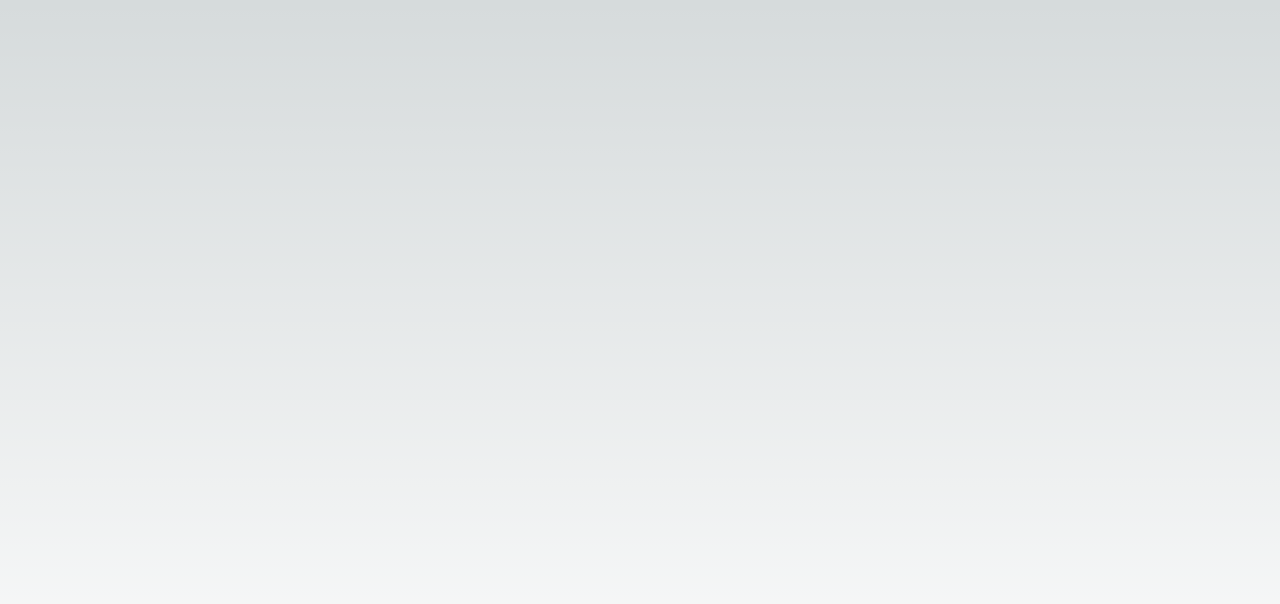
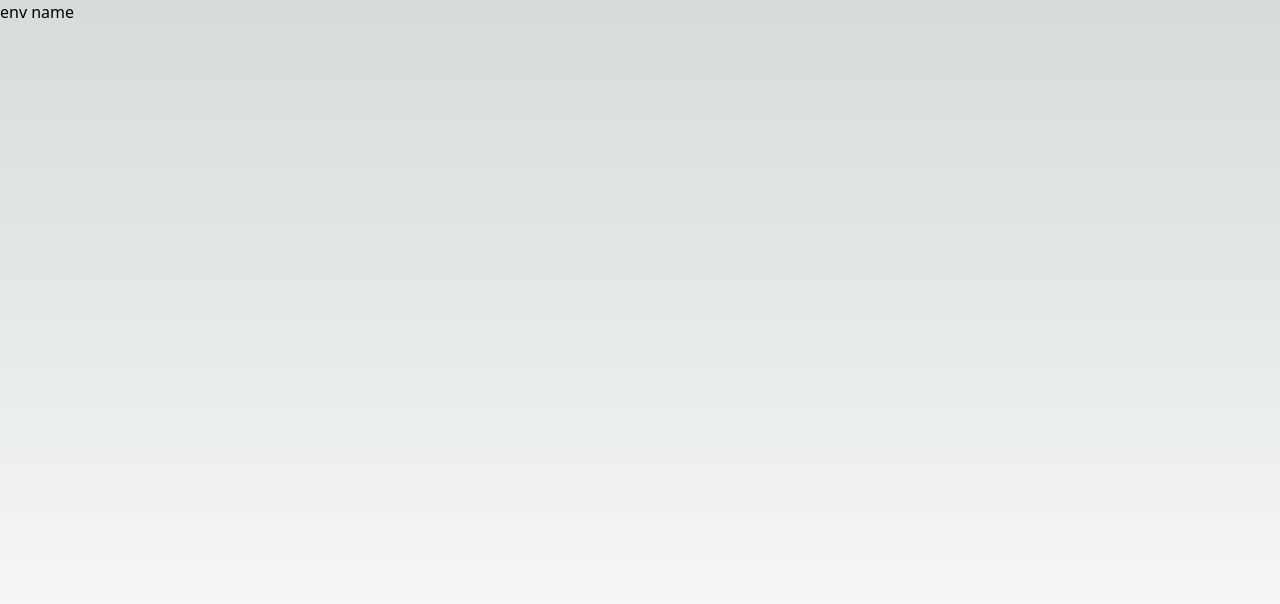
Before and after one commit to nitiphoom250842/nextjs-3d, a Next.js app: page / in a window 1280 px wide. Shown: the top 604 px of the page. Built offline with nearby package versions, Linux system fonts and the light colour scheme.

Commit message:
test env :v:

```diff
--- a/env-config.js
+++ b/env-config.js
@@ -1,5 +1,6 @@
 const dotenv = require("dotenv");
 const ENV_BRANCH = "";
+
 dotenv.config({ path: `.env.${ENV_BRANCH ? ENV_BRANCH : "dev"}` });
 
 module.exports = {
--- a/src/features/home/page/home.page.tsx
+++ b/src/features/home/page/home.page.tsx
@@ -10,7 +10,7 @@ export function HomePage() {
     <Observer>
       {() => (
         <div className=" h-screen">
-          <p>{process.env.TEST_ENV}</p>
+          <p>env name {process.env.TEST_ENV}</p>
         </div>
       )}
     </Observer>
```
Also changed, not shown: .gitlab-ci.yml.
